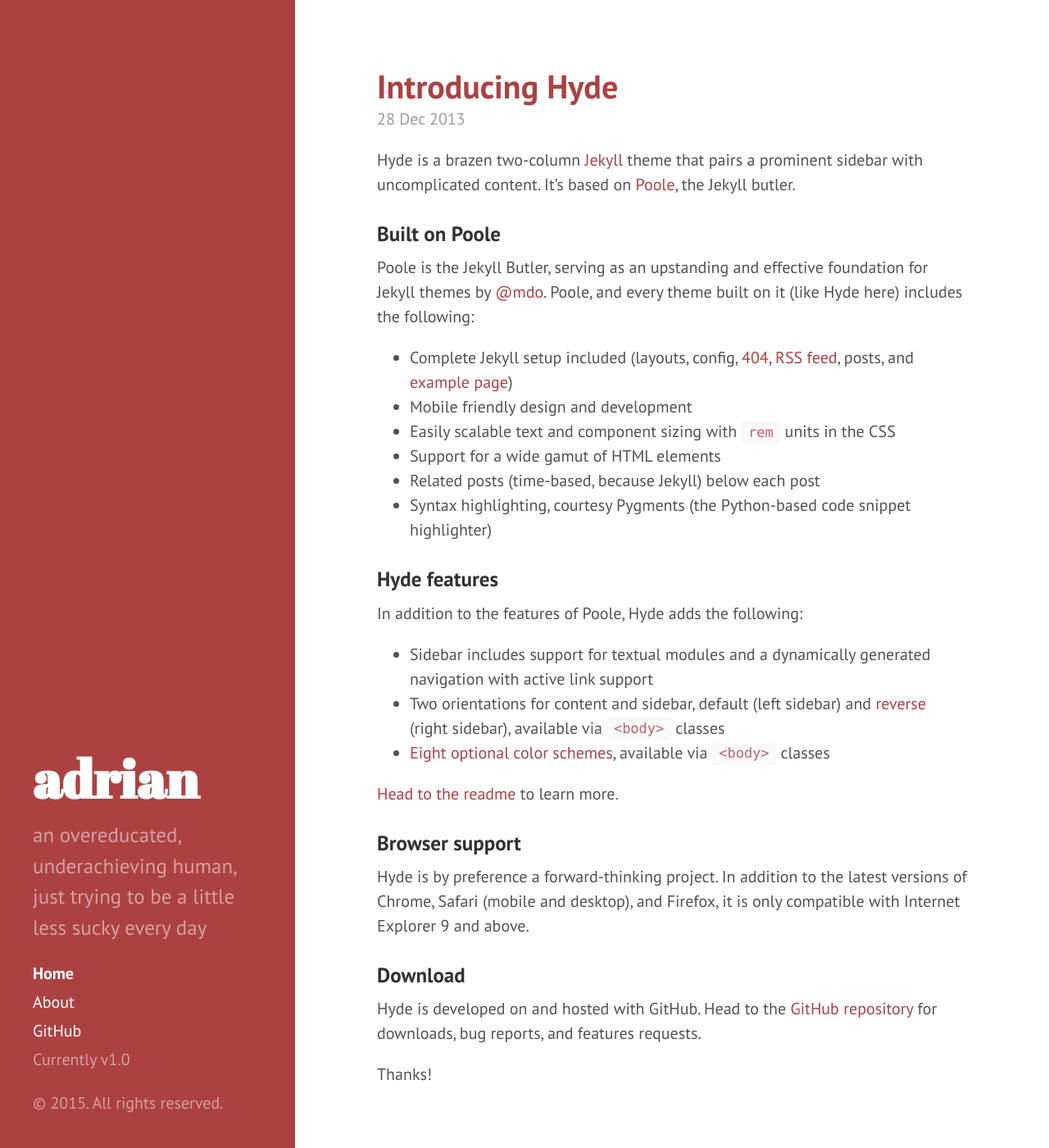
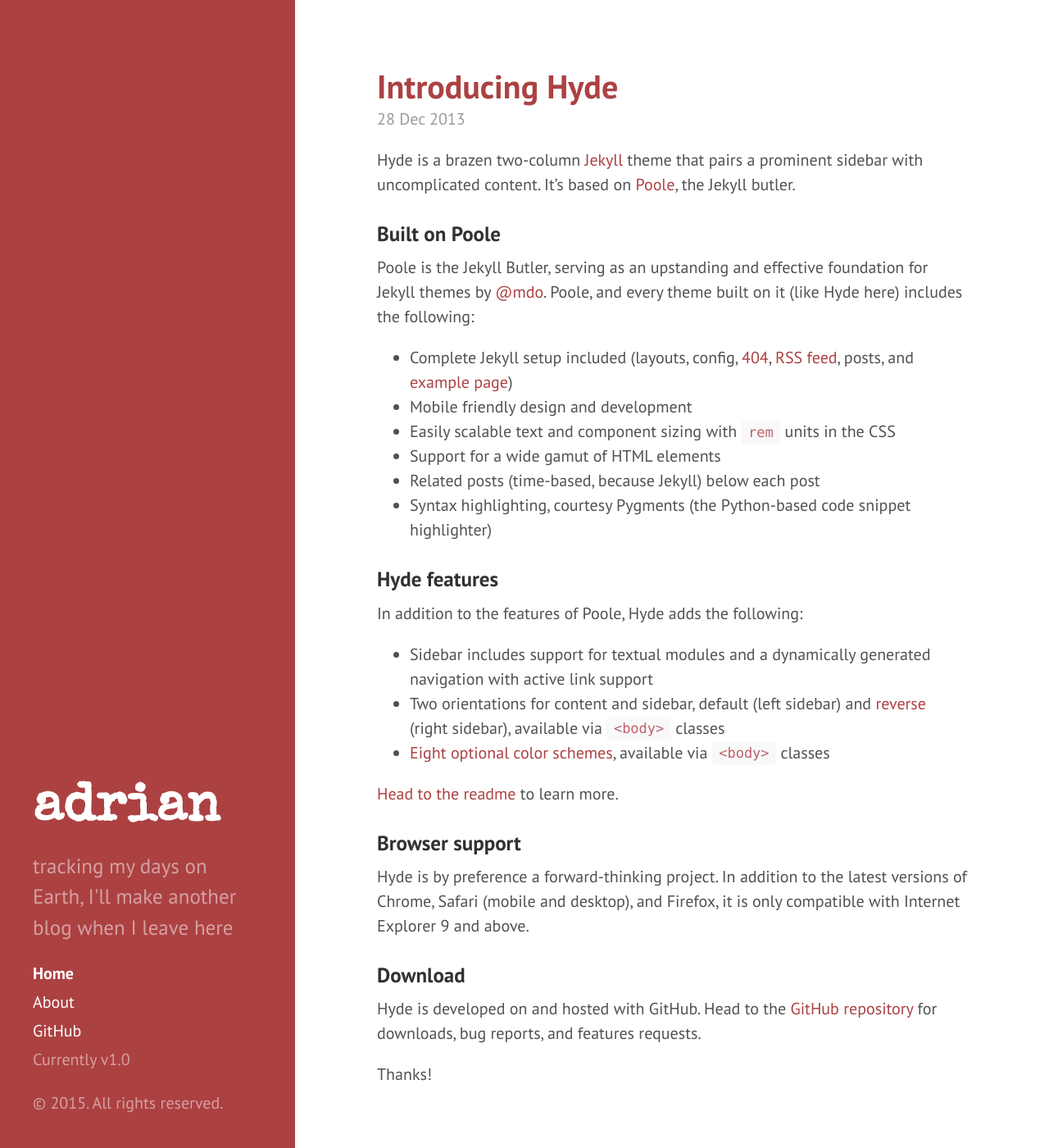
Before and after one commit to adrianmc/adrianmc.github.io, a Jekyll site: the page built from index.html, in a window 1280 px wide and 1400 px high. Shown: the whole window at 82% size. Built offline with Jekyll 4.4.1, drawn with Linux system fonts in a browser that asks for light colours; Markdown is read by kramdown in place of the engine named in the settings; the list of posts is cut into pages by our own code.

Commit message:
changed fonts and phrasing

```diff
--- a/_config.yml
+++ b/_config.yml
@@ -9,7 +9,7 @@ relative_permalinks: true
 # Setup
 title:            adrian
 tagline:          'a seeker of shortcuts'
-description:      'an overeducated, underachieving human, just trying to be a little less sucky every day'
+description:      "tracking my days on Earth, I'll make another blog when I leave here"
 url:              http://adrianmcli.com
 baseurl:          /
 
--- a/_includes/head.html
+++ b/_includes/head.html
@@ -18,7 +18,7 @@
   <link rel="stylesheet" href="{{ site.baseurl }}public/css/poole.css">
   <link rel="stylesheet" href="{{ site.baseurl }}public/css/syntax.css">
   <link rel="stylesheet" href="{{ site.baseurl }}public/css/hyde.css">
-  <link rel="stylesheet" href="http://fonts.googleapis.com/css?family=PT+Sans:400,400italic,700|Abril+Fatface">
+  <link rel="stylesheet" href="http://fonts.googleapis.com/css?family=PT+Sans:400,400italic,700|Abril+Fatface|Special+Elite">
 
   <!-- Icons -->
   <link rel="apple-touch-icon-precomposed" sizes="144x144" href="{{ site.baseurl }}public/apple-touch-icon-144-precomposed.png">
--- a/public/css/hyde.css
+++ b/public/css/hyde.css
@@ -79,7 +79,7 @@ html {
 .sidebar-about h1 {
   color: #fff;
   margin-top: 0;
-  font-family: "Abril Fatface", serif;
+  font-family: "Special Elite", serif;
   font-size: 3.25rem;
 }
 
```
Also changed, not shown: 8 other files.
